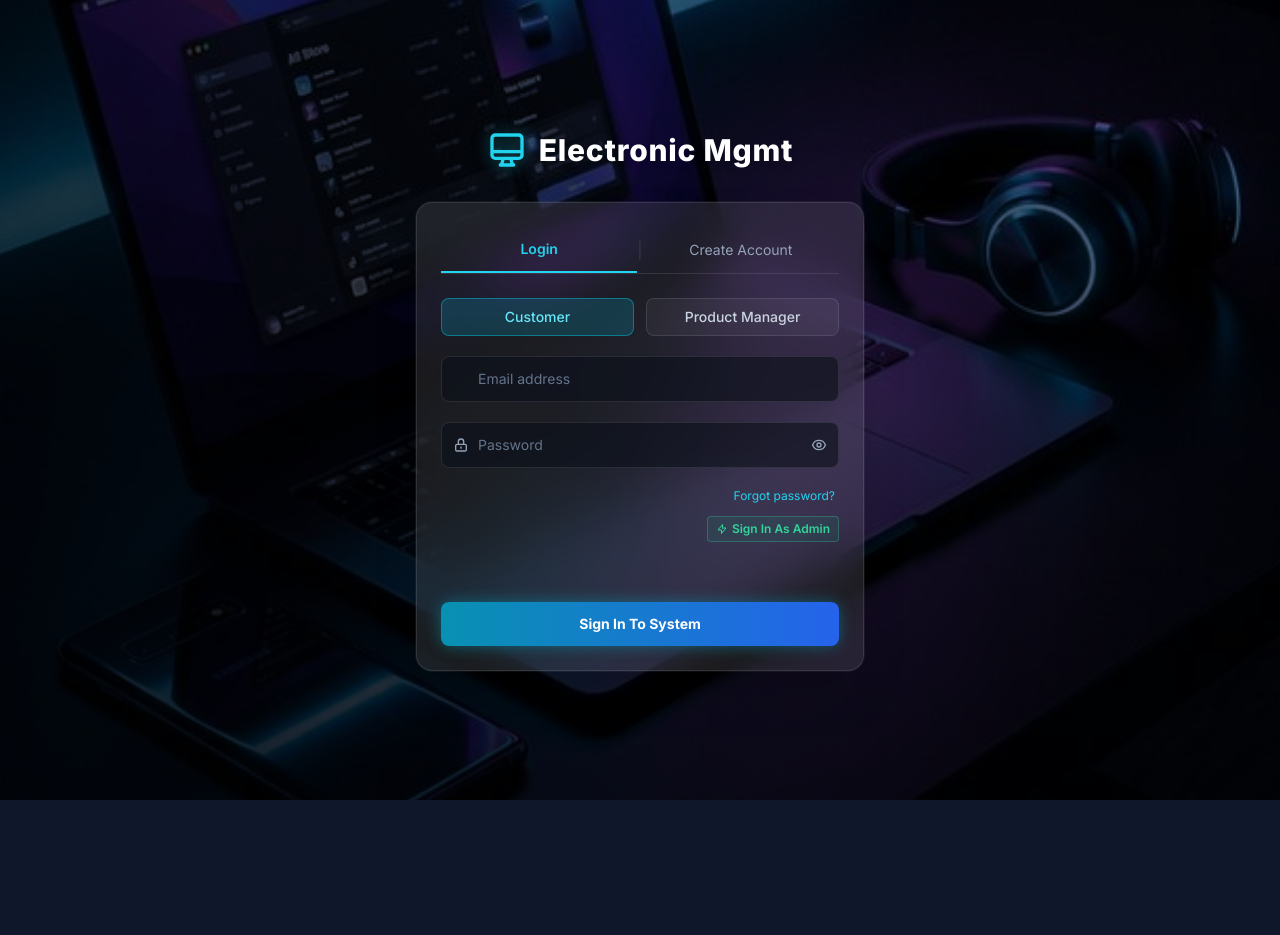
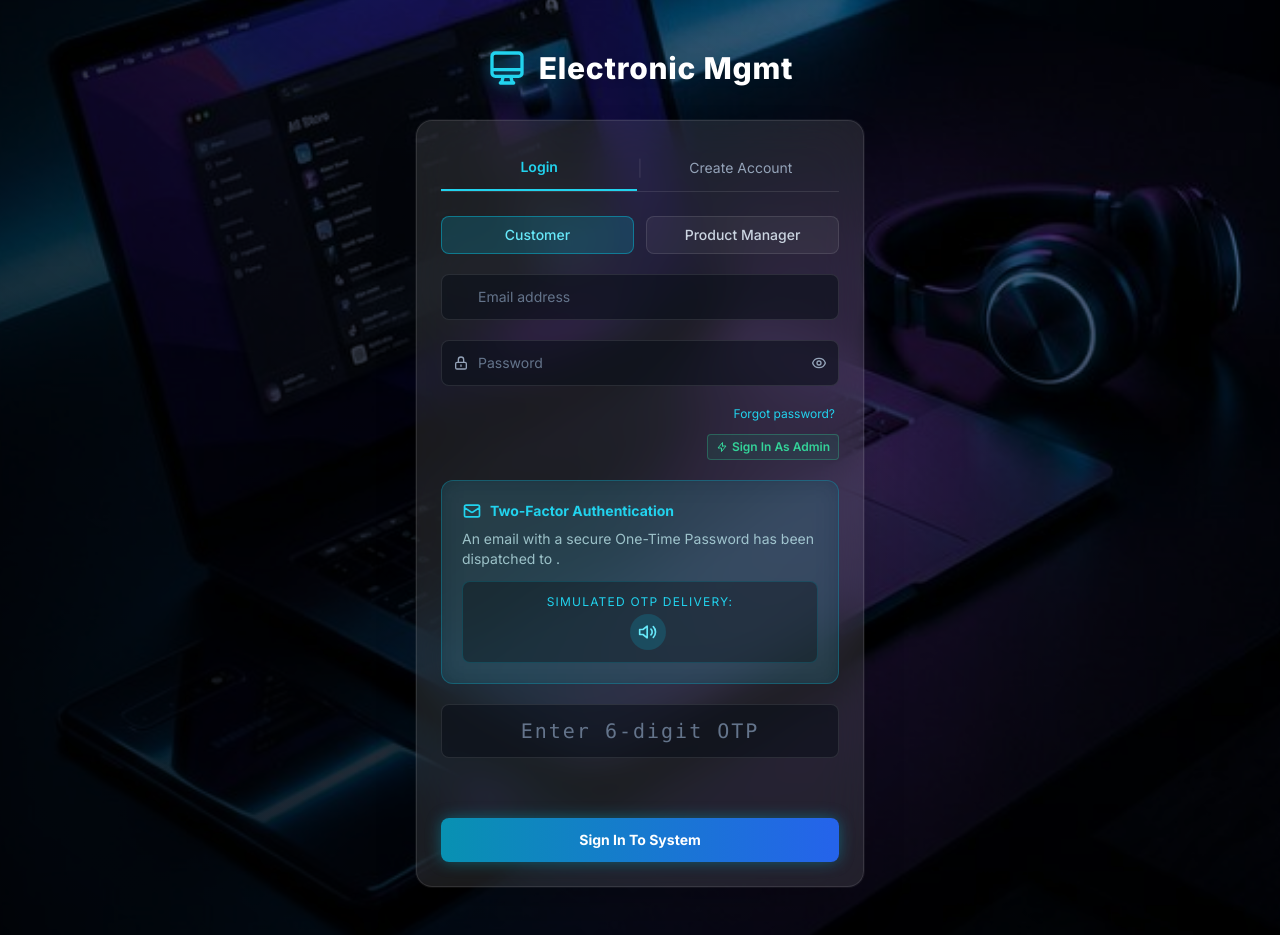
Before and after one commit to hervendacyayisenga/Electronic-management-system, a Vue app: page /login in a window 1280 px wide. Before the commit the page ends 800 px from the top, so only its background shows below. Built offline with nearby package versions, Linux system fonts and the light colour scheme.

Commit message:
feat: add text-to-speech accessibility for MFA OTP

```diff
--- a/src/views/SignIn.vue
+++ b/src/views/SignIn.vue
@@ -64,6 +64,22 @@ async function handleLogin() {
       router.push({ name: 'CustomerView' })
     }
   }
+}
+
+// Optional TTS feature for accessibility
+function spellOTP() {
+  if (!window.speechSynthesis) {
+    authStore.loginError = 'Your browser does not support text-to-speech audio.'
+    return
+  }
+
+  // Format the OTP to be read character by character (e.g. "1, 2, 3")
+  const textToSpeak = mfaSimulatedOTP.value.split('').join(', ')
+  const utterance = new SpeechSynthesisUtterance("Your verification code is: " + textToSpeak)
+
+  // Adjust speaking rate to be clear and deliberate
+  utterance.rate = 0.85
+  window.speechSynthesis.speak(utterance)
 }
 
 // Verifies the OTP and finishes the login process
@@ -246,7 +262,7 @@ function switchTab(tab) {
           </div>
 
           <!-- MFA Step Section -->
-          <div v-else class="space-y-5">
+            <div class="space-y-5">
               <div class="bg-cyan-900/40 border border-cyan-500/30 text-cyan-200 p-5 rounded-xl text-sm backdrop-blur-md">
                 <p class="font-bold mb-2 flex items-center gap-2 text-cyan-400">
                   <svg class="w-5 h-5" fill="none" viewBox="0 0 24 24" stroke="currentColor">
@@ -255,9 +271,18 @@ function switchTab(tab) {
                   Two-Factor Authentication
                 </p>
                 <p class="text-cyan-100/70 mb-3">An email with a secure One-Time Password has been dispatched to <strong>{{ loginEmail }}</strong>.</p>
-              <div class="bg-black/30 w-full p-2 text-center rounded-lg border border-cyan-500/20">
+
+                <div class="bg-black/30 w-full p-3 text-center rounded-lg border border-cyan-500/20 relative">
                   <span class="text-xs text-cyan-400 uppercase tracking-widest block mb-1">Simulated OTP Delivery:</span>
-                <strong class="text-white text-2xl tracking-[0.2em] font-mono">{{ mfaSimulatedOTP }}</strong>
+                  <div class="flex items-center justify-center gap-4">
+                    <strong class="text-white text-3xl tracking-[0.2em] font-mono">{{ mfaSimulatedOTP }}</strong>
+                    <button type="button" @click="spellOTP" aria-label="Listen to verification code" title="Hear OTP"
+                      class="p-2 rounded-full bg-cyan-500/20 hover:bg-cyan-500/40 text-cyan-300 hover:text-white transition focus:outline-none focus:ring-2 focus:ring-cyan-400 group">
+                      <svg class="w-5 h-5 group-hover:scale-110 transition-transform" fill="none" viewBox="0 0 24 24" stroke="currentColor">
+                        <path stroke-linecap="round" stroke-linejoin="round" stroke-width="2" d="M15.536 8.464a5 5 0 010 7.072M18.364 5.636a9 9 0 010 12.728M11 5L6 9H2v6h4l5 4V5z"/>
+                      </svg>
+                    </button>
+                  </div>
                 </div>
               </div>
 
```
Also changed, not shown: 7 other files (tests, documents, lock files or other folders). Lines whose indentation alone changed are shown as unchanged.
